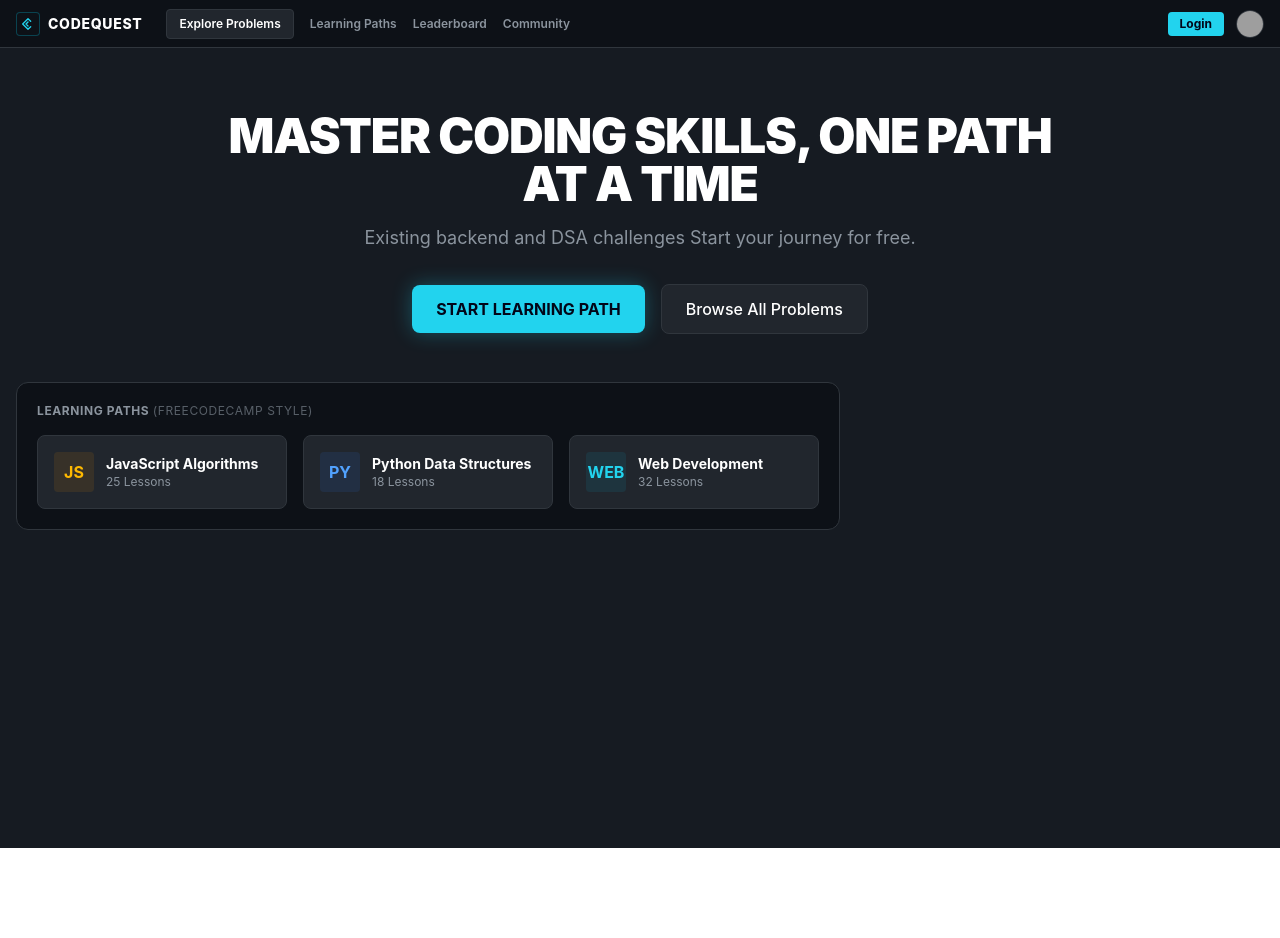
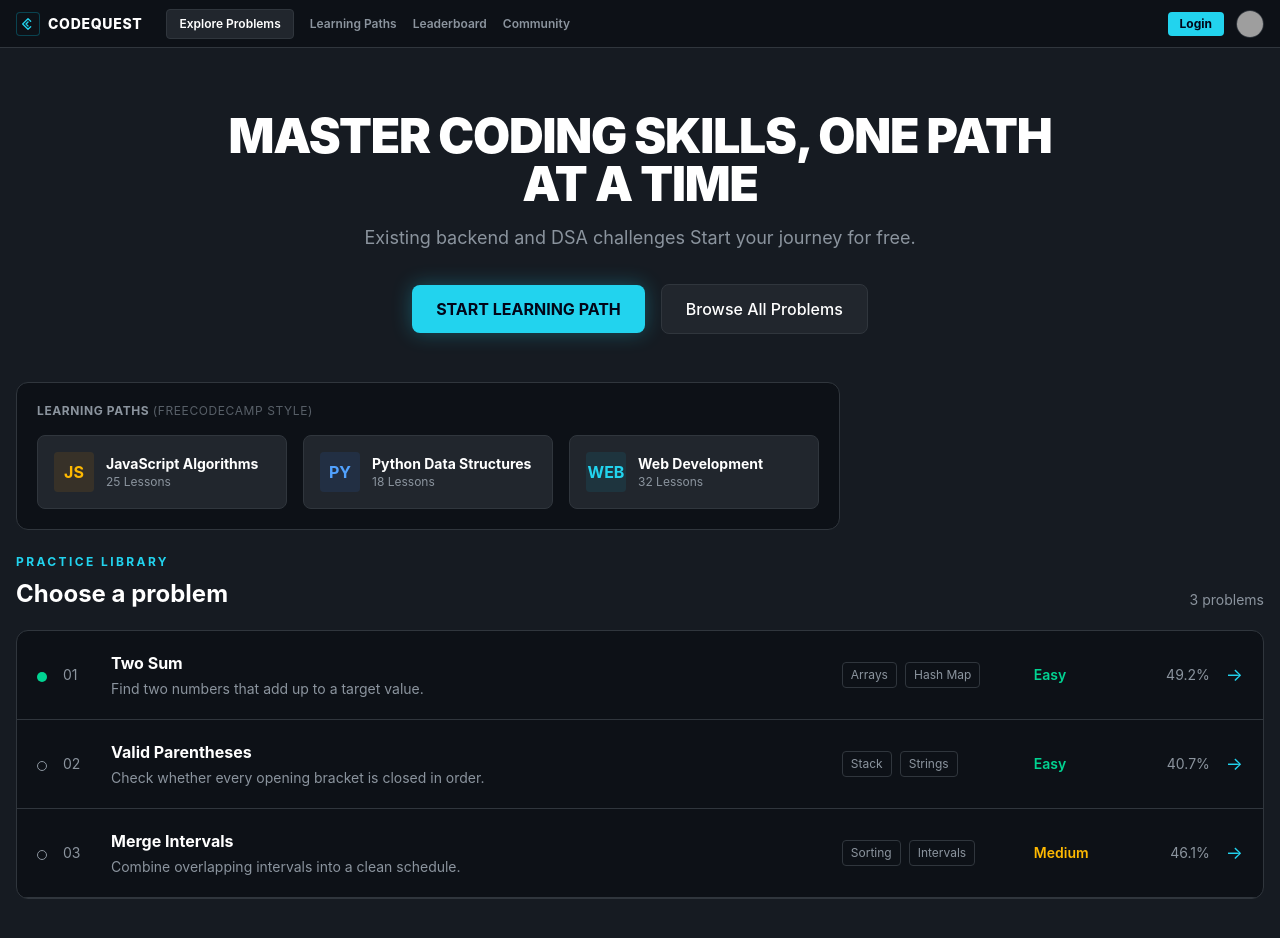
Before and after one commit to gaurav-tadi/code_quest, a React (Vite) app in the folder client/: page / in a window 1280 px wide. Shown: the top 938 px of the page. Before the commit the page ends 848 px from the top, so only its background shows below. Built offline with nearby package versions, Linux system fonts and the light colour scheme; grey boxes are pictures that could not be loaded.

Commit message:
feat: add problemlists ui

```diff
--- /dev/null
+++ b/client/src/components/home/ProblemList.tsx
@@ -0,0 +1,78 @@
+import { problems, type Difficulty } from "../../data/problems";
+
+const difficultyClasses: Record<Difficulty, string> = {
+  Easy: "text-emerald-400",
+  Medium: "text-amber-400",
+  Hard: "text-red-400",
+};
+
+export const ProblemList = () => {
+  return (
+    <section id="problems" className="w-full">
+      <div className="mb-5 flex items-end justify-between">
+        <div>
+          <p className="mb-2 text-xs font-bold uppercase tracking-[0.2em] text-[#22d3ee]">
+            Practice library
+          </p>
+          <h2 className="text-2xl font-bold text-white">Choose a problem</h2>
+        </div>
+        <span className="text-sm text-[#8b949e]">
+          {problems.length} problems
+        </span>
+      </div>
+
+      <div className="overflow-hidden rounded-xl border border-[#30363d] bg-[#0d1117]">
+        {problems.map((problem, index) => (
+          <a
+            key={problem.id}
+            href={`/problems/${problem.id}`}
+            className="flex flex-col gap-4 border-b border-[#30363d] p-5 transition hover:bg-[#161b22] md:flex-row md:items-center"
+          >
+            <span
+              className={`mt-1 h-2.5 w-2.5 shrink-0 rounded-full ${problem.solved ? "bg-emerald-400" : "border border-[#8b949e]"}`}
+              aria-label={problem.solved ? "Solved" : "Not solved"}
+            />
+
+            <span className="w-8 shrink-0 text-sm text-[#8b949e]">
+              {String(index + 1).padStart(2, "0")}
+            </span>
+
+            <span className="min-w-0 flex-1">
+              <strong className="block text-base text-white">
+                {problem.title}
+              </strong>
+              <span className="mt-1 block text-sm text-[#8b949e]">
+                {problem.description}
+              </span>
+            </span>
+
+            <span className="flex flex-wrap gap-2 text-xs text-[#8b949e] md:w-44">
+              {problem.topics.map((topic) => (
+                <span
+                  key={topic}
+                  className="rounded border border-[#30363d] px-2 py-1"
+                >
+                  {topic}
+                </span>
+              ))}
+            </span>
+
+            <span
+              className={`text-sm font-semibold md:w-16 ${difficultyClasses[problem.difficulty]}`}
+            >
+              {problem.difficulty}
+            </span>
+
+            <span className="text-sm text-[#8b949e] md:w-24 md:text-right">
+              {problem.acceptanceRate}%
+            </span>
+
+            <span className="text-lg text-[#22d3ee]" aria-hidden="true">
+              -&gt;
+            </span>
+          </a>
+        ))}
+      </div>
+    </section>
+  );
+};
--- /dev/null
+++ b/client/src/data/problems.ts
@@ -0,0 +1,41 @@
+export type Difficulty = "Easy" | "Medium" | "Hard";
+
+export type Problem = {
+  id: string;
+  title: string;
+  description: string;
+  difficulty: Difficulty;
+  topics: string[];
+  acceptanceRate: number;
+  solved: boolean;
+};
+
+export const problems: Problem[] = [
+  {
+    id: "two-sum",
+    title: "Two Sum",
+    description: "Find two numbers that add up to a target value.",
+    difficulty: "Easy",
+    topics: ["Arrays", "Hash Map"],
+    acceptanceRate: 49.2,
+    solved: true,
+  },
+  {
+    id: "valid-parentheses",
+    title: "Valid Parentheses",
+    description: "Check whether every opening bracket is closed in order.",
+    difficulty: "Easy",
+    topics: ["Stack", "Strings"],
+    acceptanceRate: 40.7,
+    solved: false,
+  },
+  {
+    id: "merge-intervals",
+    title: "Merge Intervals",
+    description: "Combine overlapping intervals into a clean schedule.",
+    difficulty: "Medium",
+    topics: ["Sorting", "Intervals"],
+    acceptanceRate: 46.1,
+    solved: false,
+  },
+];
--- a/client/src/pages/Home.tsx
+++ b/client/src/pages/Home.tsx
@@ -1,13 +1,16 @@
 import { Hero } from "../components/home/Hero";
 import { LearnigPath } from "../components/home/LearningPath";
+import { ProblemList } from "../components/home/ProblemList";
 
 export const Home = () => {
   return (
     <div className="min-h-screen bg-[#161b22] text-[#f0f6fc] font-sans">
-
       <Hero />
       <main className="max-w-7xl mx-auto px-4 pb-16 grid grid-cols-1 lg:grid-cols-3 gap-6">
         <LearnigPath />
+        <div className="lg:col-span-3">
+          <ProblemList />
+        </div>
       </main>
     </div>
   );
```
